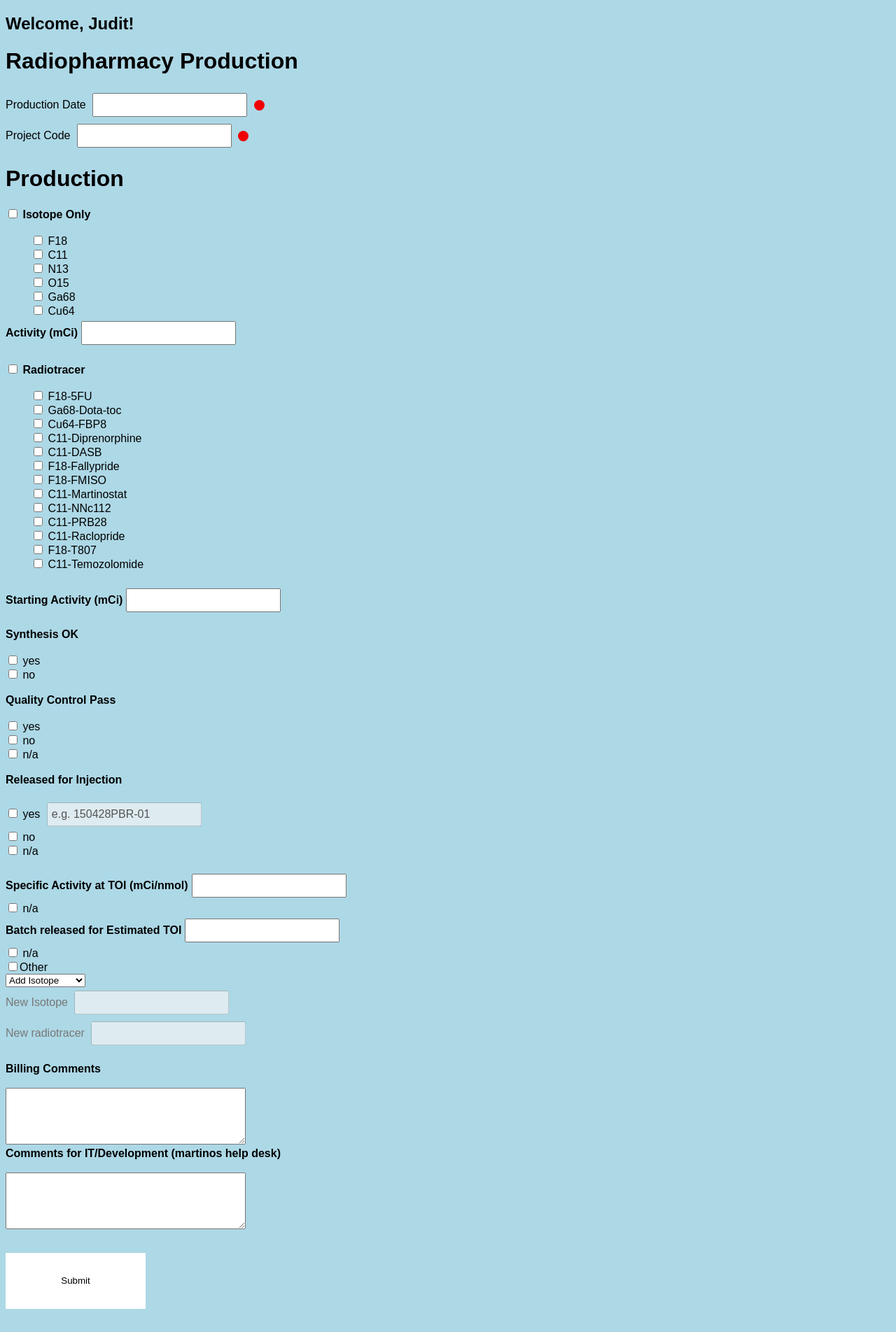
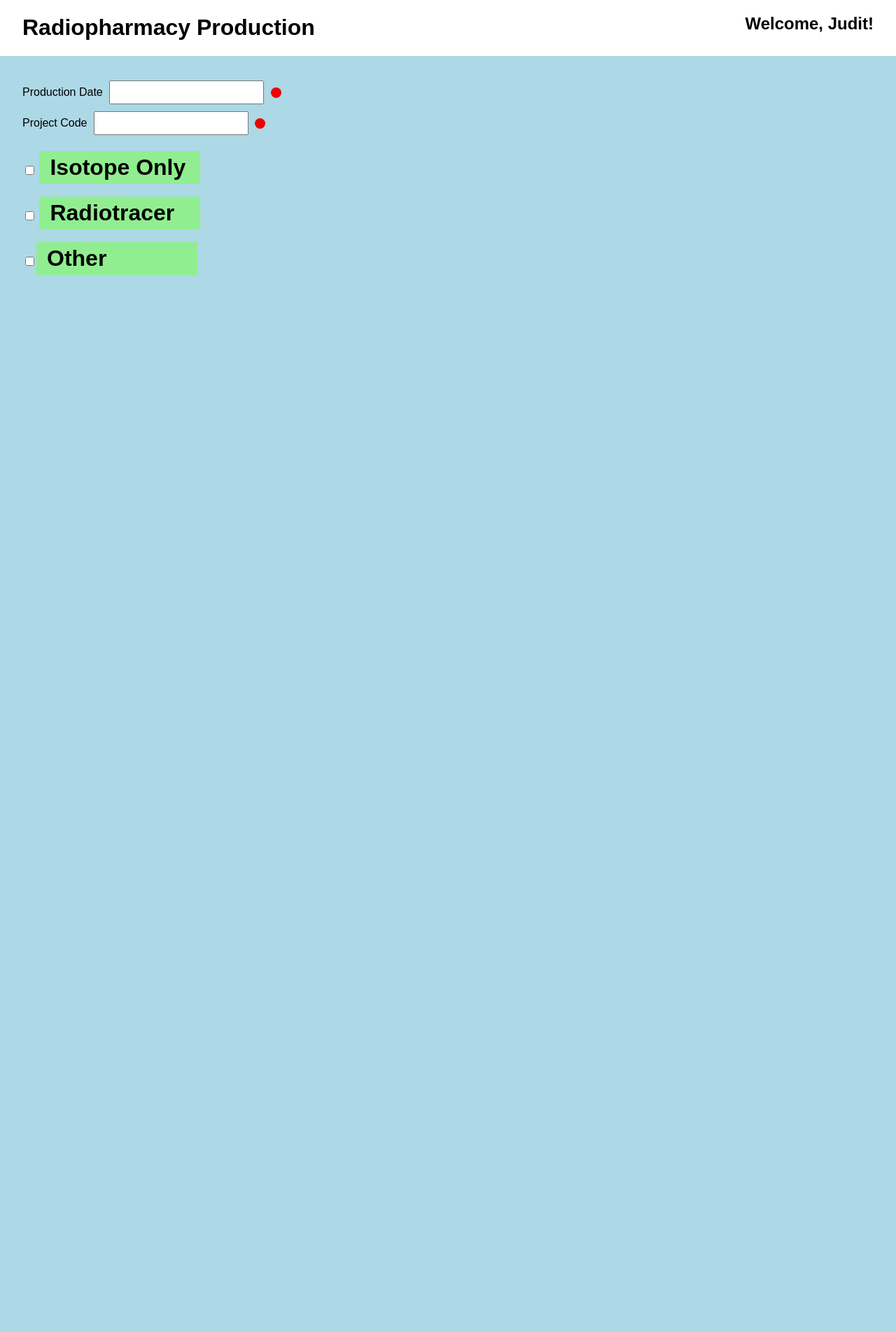
Before and after one commit to foundling/billing_interface, a PHP site: page / in a window 1280 px wide. Shown: the whole page at 70% size. After the commit the page ends 393 px from the top, so only its background shows below. Run offline with PHP 8.4, Linux system fonts and the light colour scheme.

Commit message:
working on hiding stuff

```diff
--- a/index.html
+++ b/index.html
@@ -3,39 +3,44 @@
 <head>
   <meta charset="utf-8">
   <link rel="stylesheet" href="style.css">
-
 </head>
 <body>
-<h2>Welcome, Judit!</h2>
 
-<form>
-  <h1>Radiopharmacy Production</h1>
+<div class="block-welcome">
+	<h1 class="title">Radiopharmacy Production</h1><h2 class="user">Welcome, Judit!</h2>
+</div>
+
+<div class="container">
+
+<form method="post">
+
+  <!--HEADER -->
   <label>Production Date</label> <input type="text" name='production-date'>
-  <div class="required validate"></div>
-  <br>
+  <div class="required validate"></div><br>
 
   <label>Project Code   </label> <input type="text" name='project-code'   >
-  <div class="required validate"></div>
-  <br>
+  <div class="required validate"></div><br><br>
 
-  <h1>Production</h1>
+  <!--ISOTOPE BLOCK -->
+  	<input type="checkbox" value="isotope-only">
+  	<label class="section-heading important-heading">Isotope Only</label><br><br>
 
-  <div class="block-isotope">
-
-  	<input type="checkbox" value="isotope-only"> <label class="important">Isotope Only</label>
-  	<br><br>
+  <div class="block-isotope hidden">
   	<input type="checkbox" class="isotope" value="F18"> <label>F18 </label><br>
   	<input type="checkbox" class="isotope" value="C11"> <label>C11 </label><br>
   	<input type="checkbox" class="isotope" value="N13"> <label>N13 </label><br>
   	<input type="checkbox" class="isotope" value="O15"> <label>O15 </label><br>
   	<input type="checkbox" class="isotope" value="Ga68"> <label>Ga68</label><br>
   	<input type="checkbox" class="isotope" value="Cu64"> <label>Cu64</label><br>
-	<label class="important">Activity (mCi)</label><input type="text"  value=""><br>
+	<label class="important-indent">Activity (mCi)</label><input type="text"  value=""><br>
   </div>
 
-  <div class="block-radiotracer">
+  <!--RADIOTRACER BLOCK -->
 
-    <input type="checkbox" value="radiotracer"><label class="important"> Radiotracer</label><br><br>
+  <input type="checkbox" value="radiotracer">
+  <label class="section-heading important-heading"> Radiotracer</label><br><br>
+
+  <div class="block-radiotracer hidden">
   	<input type="checkbox" class="radiotracer" value="F18-5FU"><label> F18-5FU</label><br>
   	<input type="checkbox" class="radiotracer" value="Ga68-Dota-toc"><label> Ga68-Dota-toc</label><br>
   	<input type="checkbox" class="radiotracer" value="Cu64-FBP8"><label> Cu64-FBP8</label><br>
@@ -49,36 +54,39 @@
 	<input type="checkbox" class="radiotracer" value="C11-Raclopride"><label> C11-Raclopride</label><br>
 	<input type="checkbox" class="radiotracer" value="F18-T807"><label> F18-T807</label><br>
 	<input type="checkbox" class="radiotracer" value="C11-Temozolomide"><label> C11-Temozolomide</label><br>
-  </div>
 
-	<label class="important">Starting Activity (mCi)</label><input type="text"  value=""><br><br>
-	<label class="important">Synthesis OK </label><br><br>
+
+	<label class="important-indent">Starting Activity (mCi)</label><input type="text"  value=""><br><br>
+	<label class="important-indent">Synthesis OK </label><br><br>
 	<input type="checkbox" value="yes"> yes <br>
 	<input type="checkbox" value="no"> no <br><br>
 
-	<label class="important">Quality Control Pass </label> <br><br>
+	<label class="important-indent">Quality Control Pass </label> <br><br>
 	<input type="checkbox" value="yes"> yes <br>
 	<input type="checkbox" value="no"> no <br>
 	<input type="checkbox" value="na"> n/a<br><br>
 
-	<label class="important">Released for Injection </label> <br><br>
+	<label class="important-indent">Released for Injection </label> <br><br>
 	<input type="checkbox" value="yes"> yes
 	<input type="text" name="lot_number" value="e.g. 150428PBR-01" disabled><br>
 	<input type="checkbox" value="no"> no <br>
 	<input type="checkbox" value="na"> n/a <br><br>
 
-	<label class="important">Specific Activity at TOI (mCi/nmol)</label><input type="text"  value=""><br>
+	<label class="important-indent">Specific Activity at TOI (mCi/nmol)</label><input type="text"  value=""><br>
 	<input type="checkbox" value="na"> n/a <br>
 
-	<label class="important">Batch released for Estimated TOI</label><input type="text"  value=""><br>
+	<label class="important-indent">Batch released for Estimated TOI</label><input type="text"  value=""><br>
 	<input type="checkbox" value="na"><label> n/a</label><br>
+  </div>
 
-	<input type="checkbox"><label>Other</label><br>
-	<select name="new_iso_or_radiotracer">
-		<option value="new_iso">Add Isotope</option>
-		<option value="radiotracer">Add radiotracer</option>
+  <!--OTHER SECTION -->
+  <input type="checkbox"><label class="section important-heading"> Other 	</label><br>
+  <div class="block-other hidden">
+		<label>add new </label><select name="new_iso_or_radiotracer">
+			<option value="new_iso">Isotope</option>
+			<option value="radiotracer">radiotracer</option>
 		</select><br>
-	<label class="disabled"> New Isotope</label>     <input type="text" name="new_isotope" disabled><br>
+		<label class="disabled"> New Isotope</label> <input type="text" name="new_isotope" disabled><br>
 		<label class="disabled"> New radiotracer</label> <input type="text" name="new_radiotracer" disabled><br>
 
 		<div class="block-comments">
@@ -89,7 +97,9 @@
 		  <textarea rows="5" cols="40"></textarea><br>
 		</div>
 		<input type="submit">
+  </div>
 </form>
 
+</div>
 </body>
 </html>
--- a/style.css
+++ b/style.css
@@ -2,17 +2,79 @@ body
 {
 	font-family: "HelveticaNeue-Light", sans-serif;
 	background: lightblue;
+	margin: 0;
+
 }
 
-.block-radiotracer, .block-isotope, .block-comments
+.block-radiotracer,
+.block-isotope,
+.block-comments,
+.block-other
 {
 	margin: 20px 0px 20px 0px;
 }
 
-.block-radiotracer input.radiotracer,
-.block-isotope input.isotope
+.block-welcome
+{
+	height: 80px;
+	background: white;
+	padding-right: 2.5%;
+	padding-left: 2.5%;
+	margin: 0 auto;
+}
+
+.block-welcome h1.title
+{
+	float: left;
+	display: inline;
+}
+
+.block-welcome h2.user
+{
+	float: right;
+	display: inline;
+
+
+}
+
+
+
+.block-welcome:after
+{
+	clear:both;
+
+}
+
+.block-isotope input,
+.block-radiotracer input,
+.block-other input,
+.block-other textarea,
+.block-other label
 {
 	margin-left: 40px;
+}
+
+.container
+{
+	text-align: left;
+	width: 95%;
+	margin: 0 auto;
+	padding-top: 30px;
+}
+
+div input,
+{
+	margin-left: 40px;
+}
+
+
+
+h2.welcome
+{
+  background: white;
+  width: 100%;
+  margin: 0;
+  padding: 0;
 }
 
 input[type=*]
@@ -22,11 +84,18 @@ input[type=*]
 
 input[type=submit]
 {
-	border: none;
-	background: white;
+	border: 3px solid white;
+	border-radius: 10px;
+	background: lightgray;
 	width: 200px;
 	height: 80px;
 	margin: 10px 0px 25px 0px;
+	font-size: 140%;
+}
+
+input[type=submit]:hover
+{
+	background: lightgreen;
 }
 
 input[type=text]
@@ -43,10 +112,33 @@ label.disabled
 	color: rgb(120,120,120);
 }
 
-label.important
+.important-heading
 {
+	display: inline-block;
+	width: 200px;
+	background: lightgreen;
+	padding: 5px 15px;
+	font-weight: bold;
+	font-size: 2em;
+}
+
+.important-indent
+{
+	margin-left: 40px;
 	font-weight: bold;
 }
+
+label
+{
+	display:inline-block;
+}
+
+label.section-heading
+{
+	background: lightgreen;
+
+}
+
 
 .validate
 {
@@ -57,3 +149,8 @@ label.important
 	border-radius: 50%;
 	background: rgb(240,0,0);
 }
+
+.hidden
+{
+	display: none;
+}
```
Lines whose indentation alone changed are shown as unchanged.
